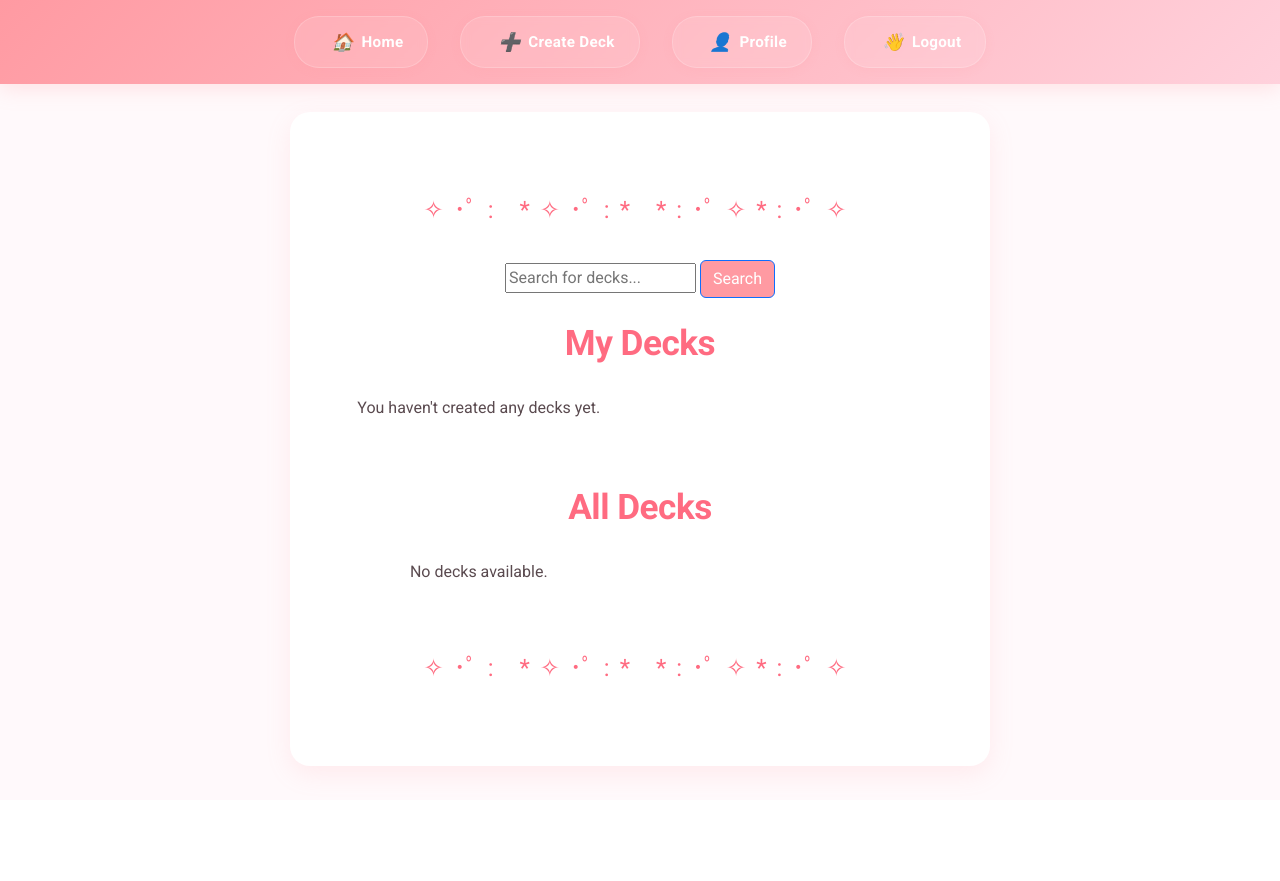
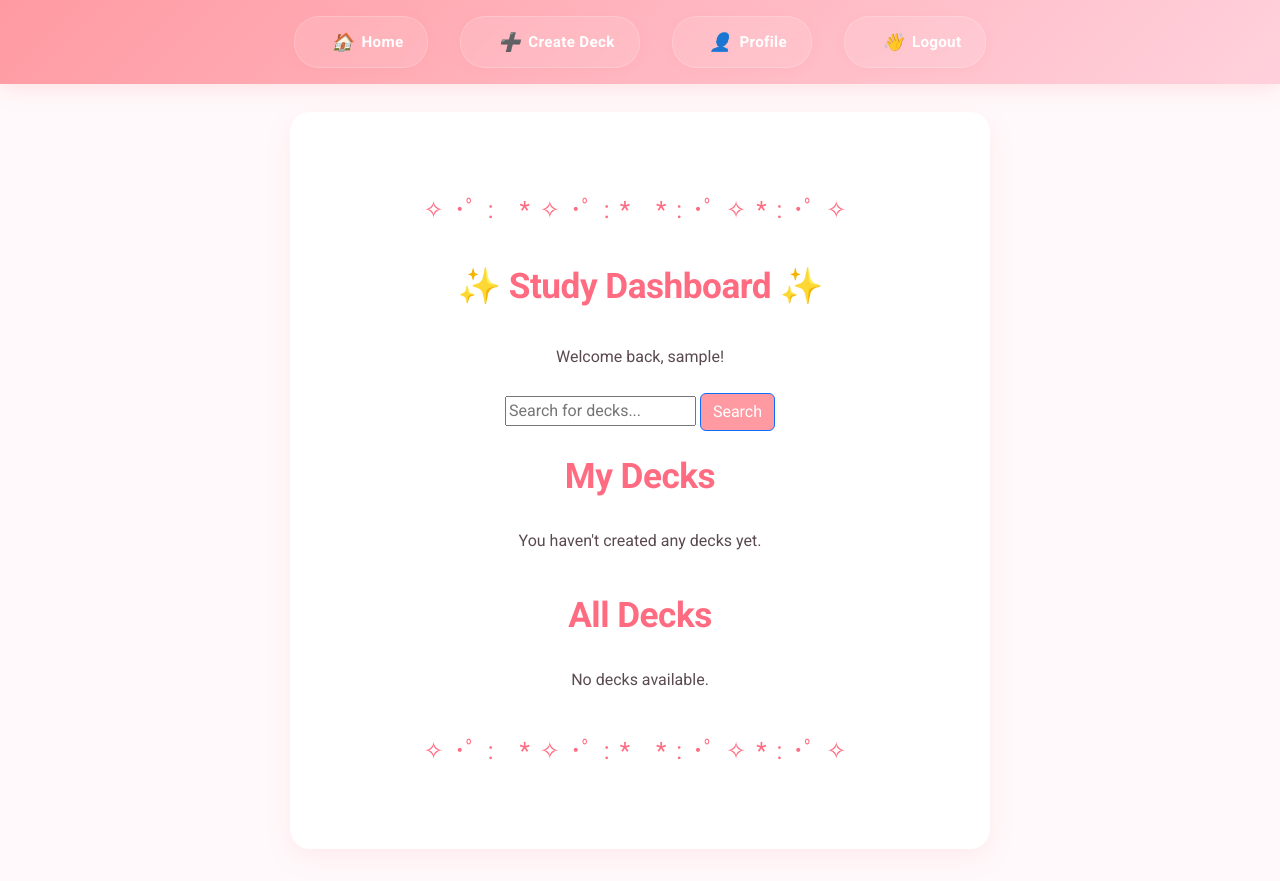
Before and after one commit to vanya-koleva/aegyoAcademy, a Django app: page /decks/dashboard/ in a window 1280 px wide. Before the commit the page ends 777 px from the top, so only its background shows below. Run offline with Django 5.2, Linux system fonts and the light colour scheme; the visitor is signed in with stand-in values (Sample User, id 1); data that the repository does not hold is empty; some libraries are stand-ins or nearby versions.

Commit message:
chore: Enhance dashboard UI with welcome header and improved deck layout

```diff
--- a/aegyoAcademy/static/css/decks.css
+++ b/aegyoAcademy/static/css/decks.css
@@ -1,12 +1,14 @@
 .decks-grid {
-    display: grid;
-    grid-template-columns: repeat(auto-fill, minmax(280px, 1fr));
+    display: flex;
+    flex-wrap: wrap;
+    flex-direction: row;
+    justify-content: center;
     gap: 25px;
-    margin-bottom: 50px;
+    margin-bottom: 25px;
 }
 
 .deck-card {
-    background: #ff6b81;
+    background: linear-gradient(135deg, #ff9aa2, #ffd1dc);
     border-radius: 20px;
     box-shadow: 0 8px 25px rgba(255, 154, 158, 0.15);
     transition: all 0.3s ease;
@@ -120,6 +122,6 @@
   text-decoration: none;
   color: inherit;
   display: inline-block;
-  width: 100%;
+  width: 25%;
   height: 100%;
 }
--- a/aegyoAcademy/templates/decks/dashboard.html
+++ b/aegyoAcademy/templates/decks/dashboard.html
@@ -1,6 +1,14 @@
 {% extends 'common/base.html' %}
 
 {% block content %}
+    <div class="dashboard-header mb-4">
+        <div class="aegyo-title">✨ Study Dashboard ✨</div>
+        {% if request.user.is_authenticated %}
+            <div class="dashboard-welcome">
+                Welcome back, {{ request.user.username }}!
+            </div>
+        {% endif %}
+    </div>
 
     <div class="search-container mb-4">
         <form method="GET">
@@ -47,5 +55,4 @@
             <p>No decks available.</p>
         {% endfor %}
     </div>
-
 {% endblock %}
```
